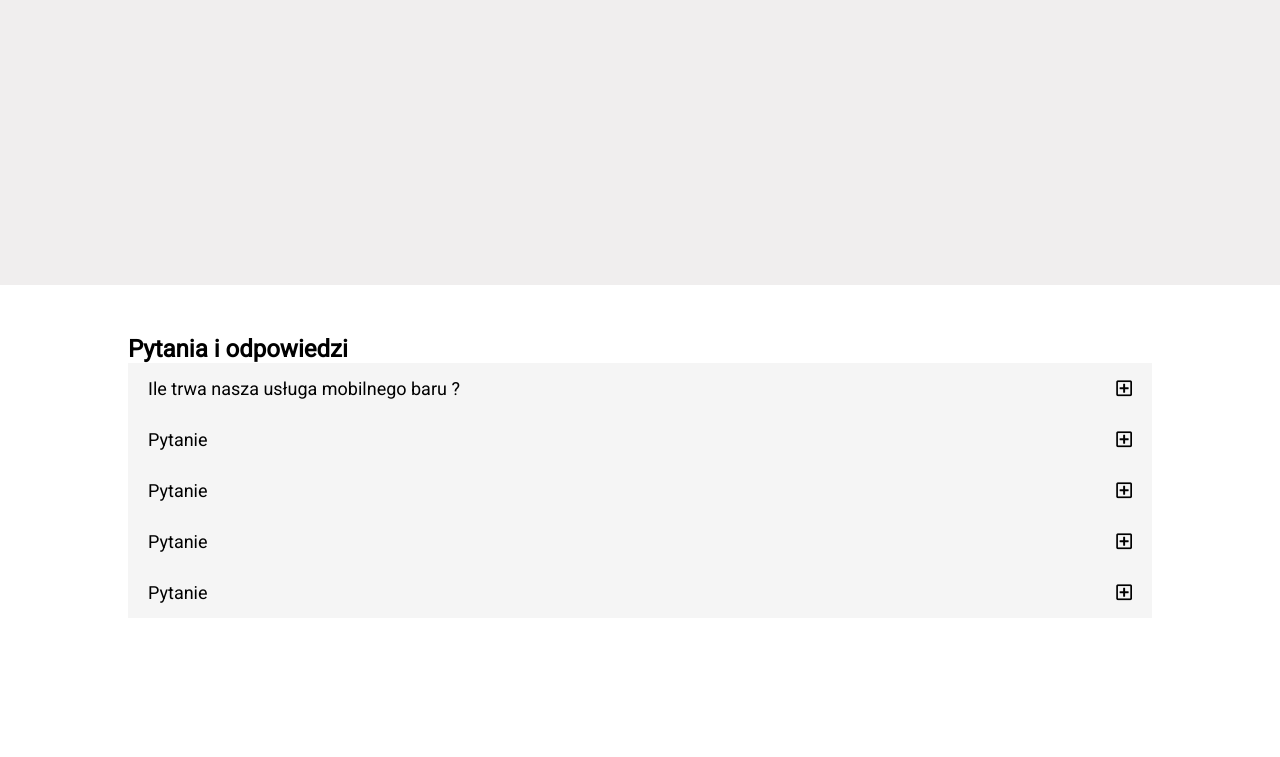
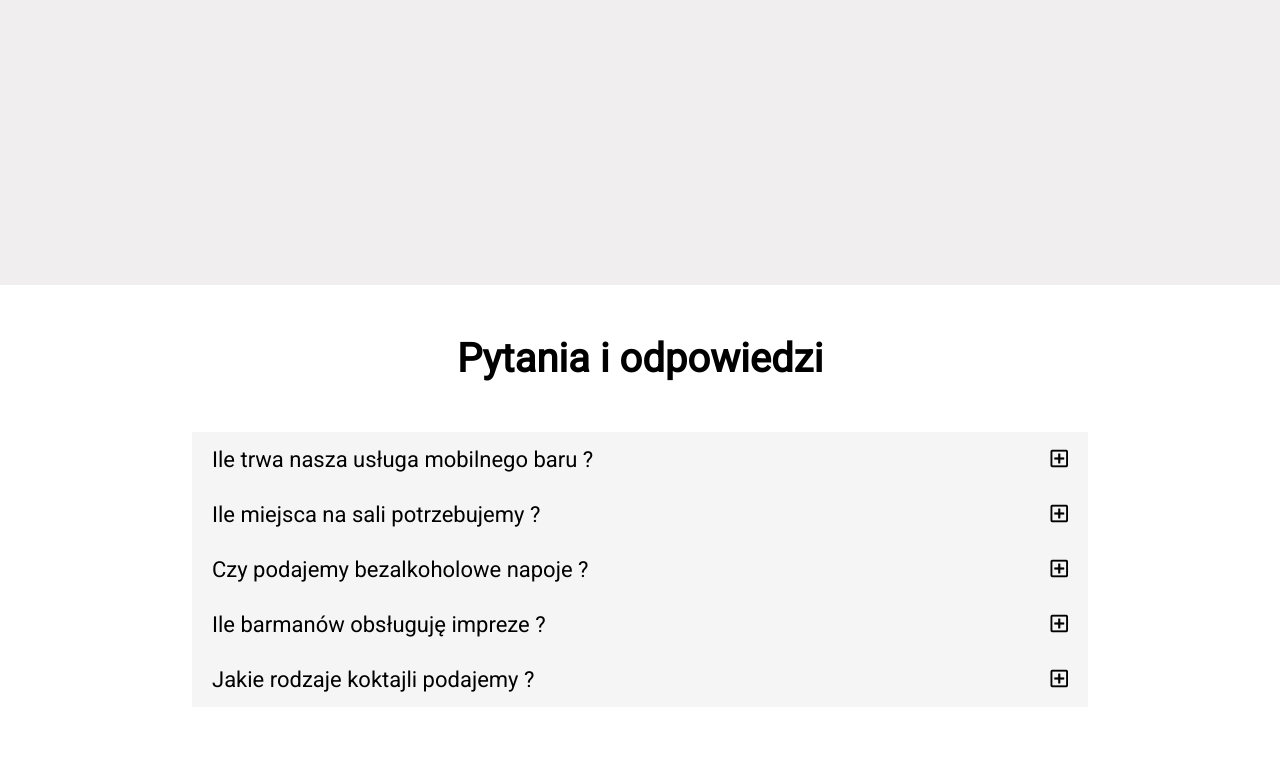
Before and after one commit to LukaszWieczorek92/page3, a plain HTML site: page index.html in a window 1280 px wide. Shown: the part 2104-2861 px from the top of the page. Before the commit the page ends 2772 px from the top, so only its background shows below. Drawn offline with nearby package versions, Linux system fonts and the light colour scheme.

Commit message:
some changes in accordion

```diff
--- a/index.html
+++ b/index.html
@@ -106,27 +106,28 @@
                 <h1>Pytania i odpowiedzi</h1>
                 <button class="question">Ile trwa nasza usługa mobilnego baru ?</button>
                 <div class="answer">
-                    <p>Usługa weselny drink bar trwa 8 godzin od wejścia gości na sale. Jest to moment otwarcia baru dla gości i pełnej gotowości baru do pracy. Istnieje możliwość wydłużenia pracy naszego baru w momencie podpisywania umowy
+                    <p>Usługa weselny drink bar trwa 8 godzin od wejścia gości na sale. Jest to moment otwarcia baru dla gości i pełnej gotowości baru do pracy. Istnieje możliwość wydłużenia pracy naszego baru.
                     </p>
                 </div>
-                <button class="question">Pytanie</button>
+                <button class="question">Ile miejsca na sali potrzebujemy ?</button>
                 <div class="answer">
-                    <p>Lorem, ipsum dolor sit amet consectetur adipisicing elit. Rerum ducimus, magni voluptatibus illo vitae quae veritatis accusantium aperiam, qui explicabo dolorum suscipit commodi reiciendis sunt vero ullam nesciunt. Earum, commodi.
+                    <p>Żeby ustawić nasz mobilny bar potrzebujemy przynajmniej 2m x 3m wolnej przestrzeni. Najlepiej jak bar jest ustawiony w widocznym miejscu dla gości.
                     </p>
                 </div>
-                <button class="question">Pytanie</button>
+                <button class="question">Czy podajemy bezalkoholowe napoje ?</button>
                 <div class="answer">
-                    <p>Lorem ipsum dolor sit amet consectetur adipisicing elit. Ut doloribus laboriosam corrupti nisi temporibus, odio nesciunt pariatur commodi esse accusantium eius consequuntur atque iste numquam a cum fugiat autem voluptatibus.
+                    <p>Tak, w naszym menu mamy przygotowaną dużą ilość napoi bezalkoholowych dla dzieci i kobiet w ciąży.
+                         Są to koktajle na bazie świeżych owoców i soków.
                     </p>
                 </div>
-                <button class="question">Pytanie</button>
+                <button class="question">Ile barmanów obsługuję impreze ?</button>
                 <div class="answer">
-                    <p>Lorem ipsum dolor sit amet consectetur adipisicing elit. Ut doloribus laboriosam corrupti nisi temporibus, odio nesciunt pariatur commodi esse accusantium eius consequuntur atque iste numquam a cum fugiat autem voluptatibus.
+                    <p>Ilość barmanów obsługujących waszą impreze jest zależna od ilości gości weselnych. Do 150 osób jest dwóch barmanów. Powyżej 150 osób jest trzech barmanów.
                     </p>
                 </div>
-                <button class="question">Pytanie</button>
+                <button class="question">Jakie rodzaje koktajli podajemy ?</button>
                 <div class="answer">
-                    <p>Lorem ipsum dolor sit amet consectetur adipisicing elit. Ut doloribus laboriosam corrupti nisi temporibus, odio nesciunt pariatur commodi esse accusantium eius consequuntur atque iste numquam a cum fugiat autem voluptatibus.
+                    <p>Serwujemy popularne koktajle takie jak Mojito, Pina Colada, Cosmopolitan czy Sex on the beach. Wszystkie drinki są kwestją dogadania się z klientem.
                     </p>
                 </div>
             </section>
--- a/style.css
+++ b/style.css
@@ -603,8 +603,14 @@ img{
 
 
 .accordian{
-    width: 80%;
+    width: 70%;
     margin: 50px auto;
+
+}
+.accordian h1{
+    font-size: 40px;
+    margin-bottom: 50px;
+    text-align: center;
 }
 
 button.question{
@@ -614,29 +620,32 @@ button.question{
     outline: none;
     text-align: left;
     padding: 15px 20px;
-    font-size: 18px;
+    font-size: 22px;
     cursor: pointer;
     transition: 0.2s;
 }
 button.question::after{
     content:"\f0fe";
     font-family: "Font Awesome 5 Free";
-    font-size: 18px;
+    font-size: 20px;
     float:right;
 
 }
 
 button.question.open::after{
+
     content:"\f146";
     font-family: "Font Awesome 5 Free";
-    font-size: 18px;
+    font-size: 20px;
     float:right;
+
 
 }
 
 button.question:hover{
     background-color: #ddd;
     padding: 15px 30px;
+    color: #FF0000;
 
 }
 .answer{
@@ -650,4 +659,13 @@ button.question:hover{
 
 .answer p {
     padding: 20px;
+    font-size: 20px;
 }
+
+
+@media(max-width:680px){
+    .accordian{
+        width: 90%;
+        margin: 20px auto;
+    }
+}
```
